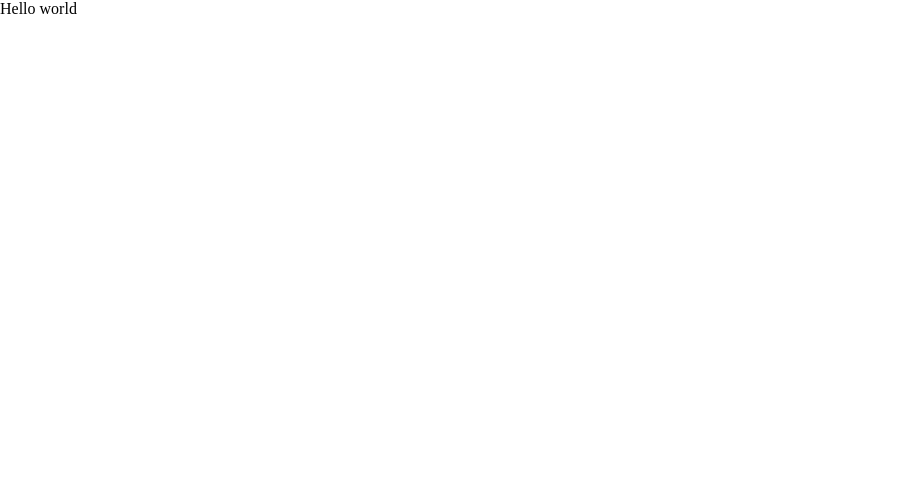
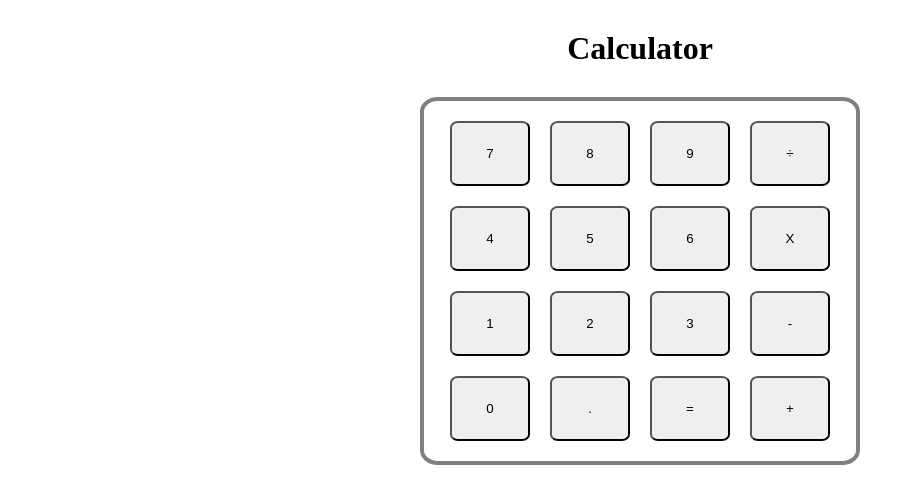
Before and after one commit to itsOwlbit/calculator-website-project, a plain HTML site: page index.html in a window 1280 px wide. Shown: the whole page, without its empty margins (0-923 px from the left). Drawn offline with Linux system fonts and the light colour scheme.

Commit message:
Create Calculator Layout

```diff
--- a/css/styles.css
+++ b/css/styles.css
@@ -3,3 +3,43 @@
     margin: 0;
     box-sizing: border-box;
 }
+
+header {
+    padding: 30px;
+}
+
+button {
+    width: 80px;
+    height: 65px;
+    border-radius: 10%;
+}
+
+.container {
+    display: flex;
+    justify-content: center;
+}
+
+.calculator-numpad {
+    border: 4px solid gray;
+    padding: 20px;
+    width: 440px;
+    border-radius: 4%;
+
+    display: flex;
+    flex-direction: column;
+    justify-content: space-between;
+    align-items: center;
+    gap: 20px;
+}
+
+.numpad-row {
+    /* border: 1px solid red; */
+    display: flex;
+    flex-direction: row;
+    justify-content: space-around;
+    gap: 20px;
+}
+
+.center-text {
+    text-align: center;
+}
--- a/index.html
+++ b/index.html
@@ -7,7 +7,38 @@
     <title>Calculator</title>
 </head>
 <body>
-    Hello world
+    <header>
+        <h1 class="center-text">Calculator</h1>
+    </header>
+    <section class="container">
+        <div class="calculator-numpad">
+            <div class="numpad-row">
+                <button class="numpad-key">7</button>
+                <button class="numpad-key">8</button>
+                <button class="numpad-key">9</button>
+                <button class="numpad-key">&#xF7;</button>
+            </div>
+            <div class="numpad-row">
+                <button class="numpad-key">4</button>
+                <button class="numpad-key">5</button>
+                <button class="numpad-key">6</button>
+                <button class="numpad-key">X</button>
+            </div>
+            <div class="numpad-row">
+                <button class="numpad-key">1</button>
+                <button class="numpad-key">2</button>
+                <button class="numpad-key">3</button>
+                <button class="numpad-key">-</button>
+            </div>
+            <div class="numpad-row">
+                <button class="numpad-key">0</button>
+                <button class="numpad-key">.</button>
+                <button class="numpad-key">=</button>
+                <button class="numpad-key">+</button>
+            </div>
+        </div>
+    </section>
+</div>
     <script src="js/script.js"></script>
 </body>
 </html>
```
